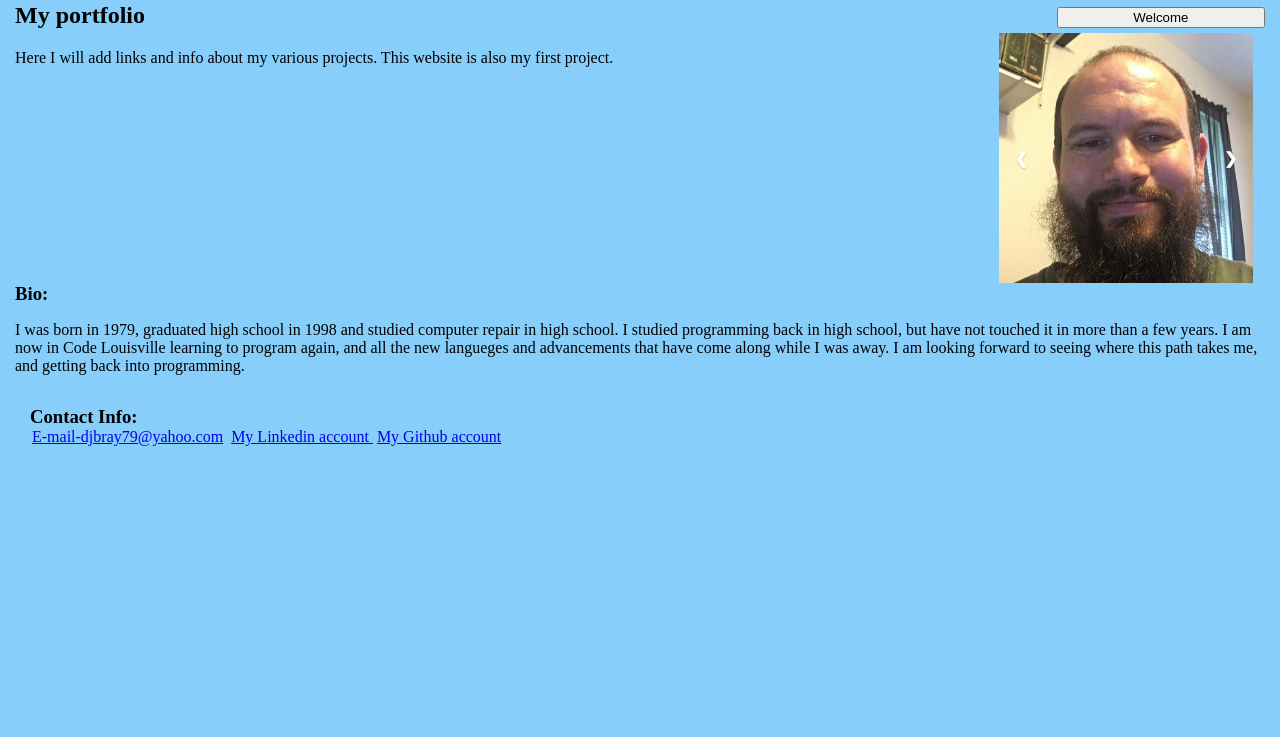
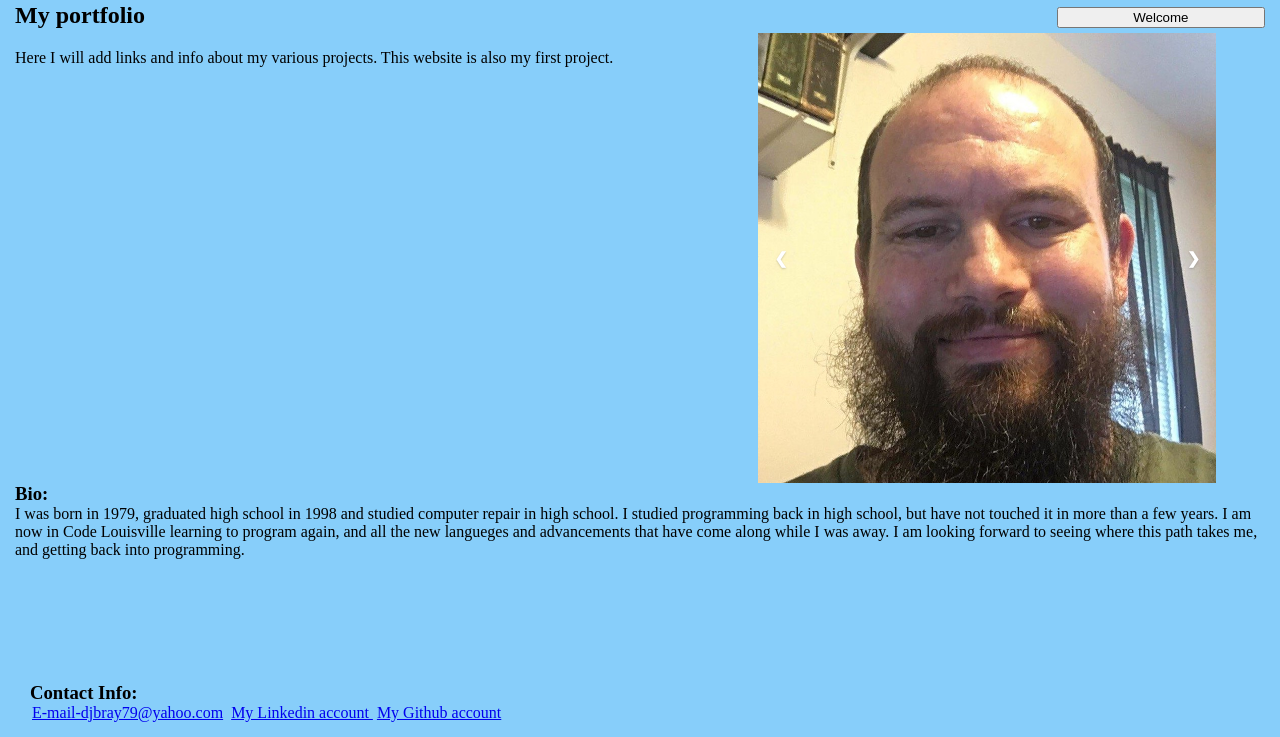
Before and after one commit to Djbray79/Djbray79.github.io, a plain HTML site: page index.html in a window 1280 px wide. Shown: the part 63-800 px from the top of the page. Drawn offline with Linux system fonts and the light colour scheme.

Commit message:
adjusted media querys

```diff
--- a/css/styles.css
+++ b/css/styles.css
@@ -8,7 +8,7 @@ body {
 }
 
 main {
-  height: 95h;
+  height: 90vh;
   padding: 15px;
   display: grid;
   grid-template-rows: auto;
@@ -63,6 +63,7 @@ header {
 
 .bio {
   grid-area: bio;
+  margin: 0;
 }
 
 .footer {
@@ -146,17 +147,15 @@ button:focus {
 
   @media (min-width: 576px) {
     main {
-      grid-template-rows: .2fr 1.75fr .5fr .2fr 1fr;
-      grid-template-columns: 1fr 1fr;
+      grid-template-rows: auto;
+      grid-template-columns: 1fr .5fr .5fr;
       grid-template-areas:
-      "title button"
-      "slide slide"
-      "info info"
-      "biot biot"
-      "bio bio"
-      "footer footer";
+      "title . button"
+      "info . slide"
+      "biot biot biot"
+      "bio bio bio"
+      "footer footer footer";
     }
-
     li {
       display: inline;
       margin: 2px;
@@ -176,20 +175,31 @@ button:focus {
       "bio bio bio"
       "footer footer footer";
     }
+
+    .images img {
+      width: 100%;
+      height: 300px;
+      object-fit: contain;
+    }
   }
 
   /* Target viewport sizes 992px and wider ------- */
 
   @media (min-width: 992px) {
     main {
-      grid-template-rows: auto;
+      grid-template-rows: .15fr 1.5fr .15fr 1.5fr .15fr;
       grid-template-columns: 1.5fr 1fr 1fr 1fr;
       grid-template-areas:
       "title . . button"
-      "info info info slide"
-      ". . . slide"
+      "info info slide slide"
       "biot . . ."
       "bio bio bio bio"
       "footer footer footer footer";
     }
+
+    .images img {
+      width: 100%;
+      height: 450px;
+      object-fit: contain;
+    }
   }
```
